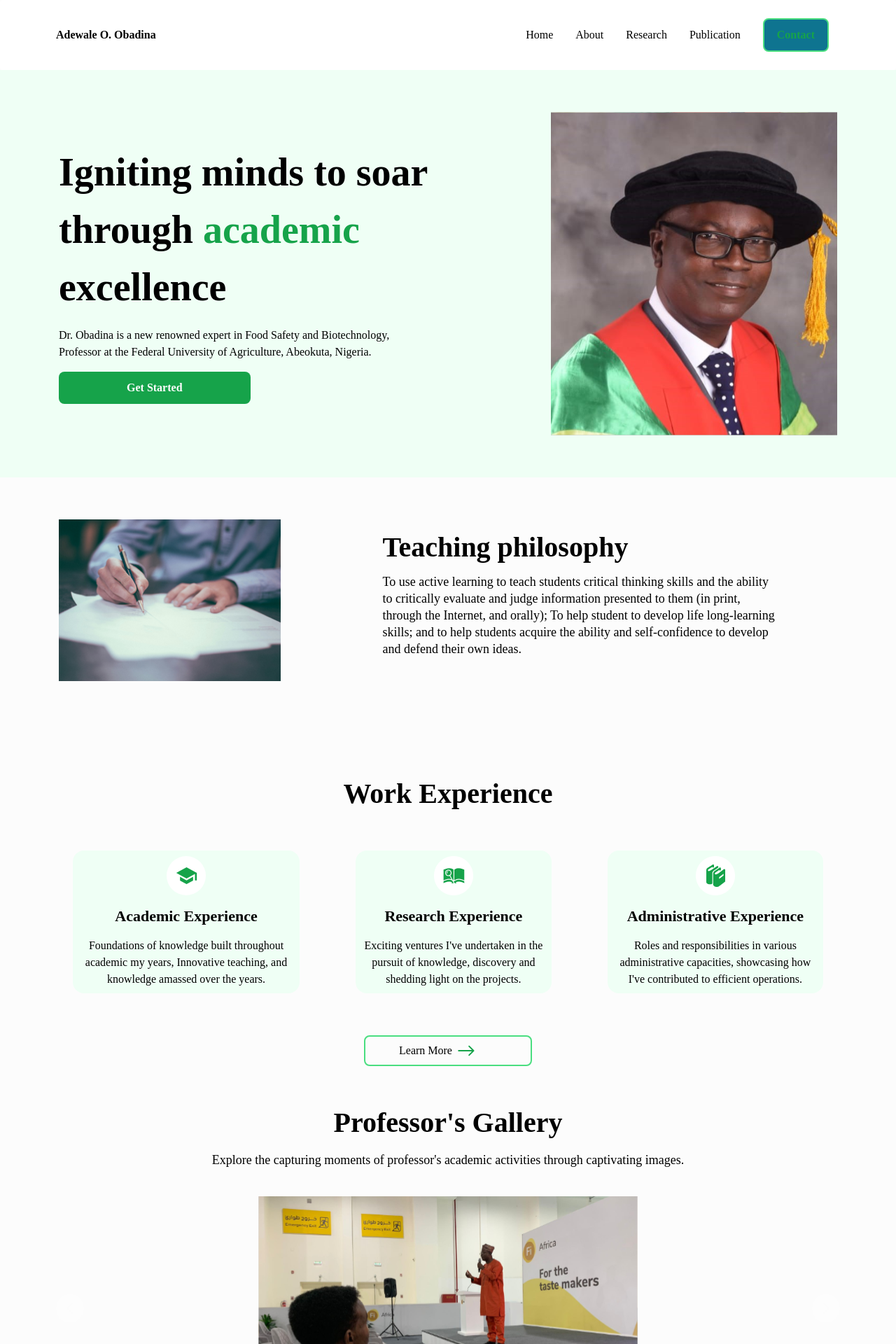
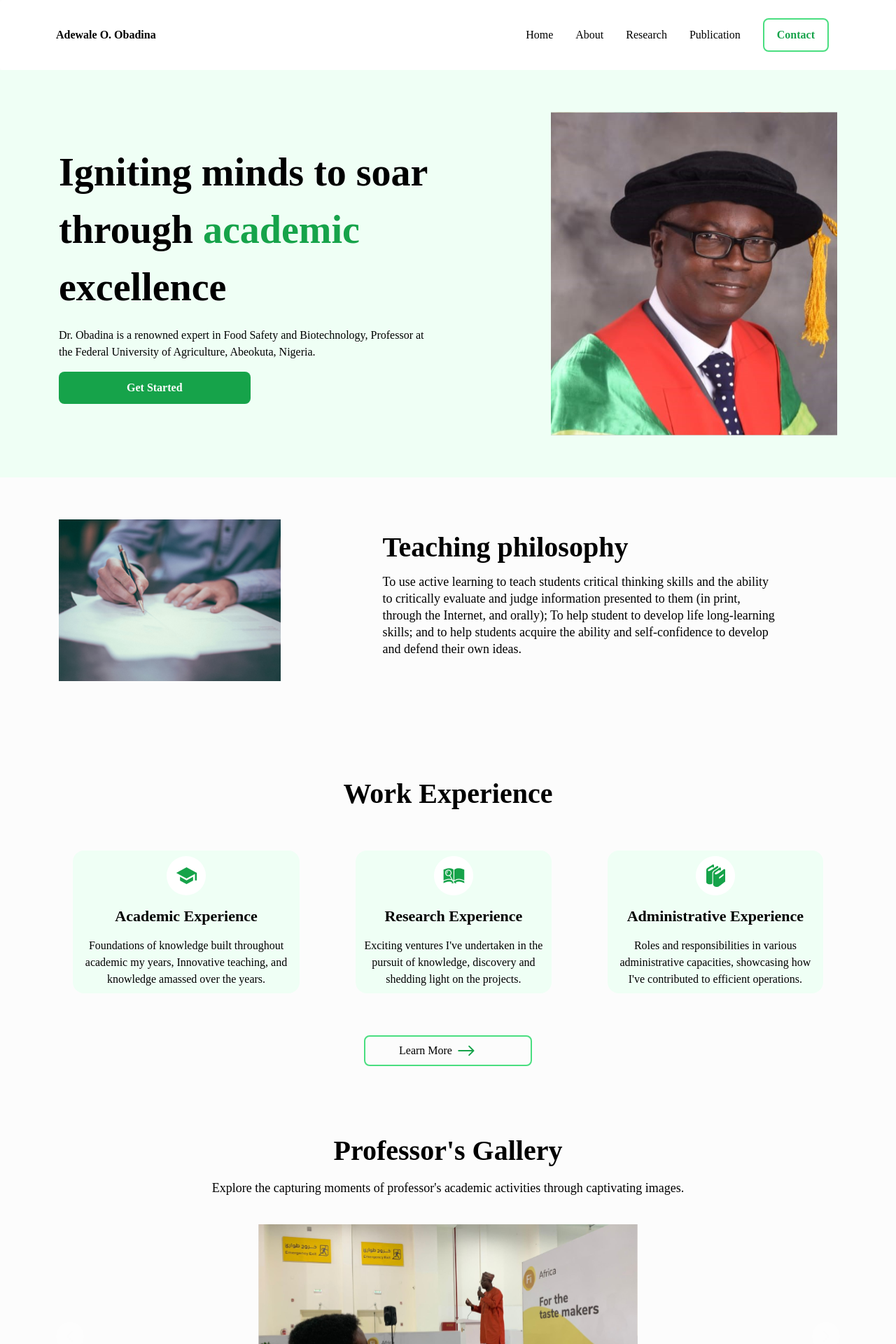
Before and after one commit to Adesanyaolu/obadina_web, a React (Vite) app: page / in a window 1280 px wide. Shown: the top 1920 px of the page at 70% size. Built offline with nearby package versions, Linux system fonts and the light colour scheme.

Commit message:
Adjusted the space in between sections

```diff
--- a/src/components/Footer.jsx
+++ b/src/components/Footer.jsx
@@ -34,7 +34,7 @@ function Footer() {
                     <a href="#">Cookies Settings</a>
                 </div>
 
-                <h6 className="text-white text-center text-base pt-6 md:pt-0 md:text-left ">2023. All right reserved.</h6>
+                <h6 className="text-white text-center text-base pt-6 md:pt-0 md:text-left ">2023. All right reserved. &#169;AdeSanyaOlu </h6>
             </div>
 
         </div>
--- a/src/components/Navigation.jsx
+++ b/src/components/Navigation.jsx
@@ -16,7 +16,7 @@ function Navigation() {
                 <NavLink to="/about" className='mt-3 text-primaryTextDark'> About </NavLink>
                 <NavLink to="/research" className='mt-3 text-primaryTextDark'> Research </NavLink>
                 <NavLink to="/publications" className='my-3 text-primaryTextDark'> Publication </NavLink>
-                <DefaultButton className={'dark:bg-white w-full text-primaryGreen border-green-400 border-2 border-solid rounded-lg'} buttonText={'Contact'} />
+                <DefaultButton className={'dark:bg-white bg-white w-full text-primaryGreen border-green-400 border-2 border-solid rounded-lg'} buttonText={'Contact'} />
             </NavbarCollapse>
         </Navbar>
     );
--- a/src/pages/Homepage.jsx
+++ b/src/pages/Homepage.jsx
@@ -22,7 +22,7 @@ function Homepage() {
                 </div>
                 <div className="left p-5 text-center md:p-5 xl:flex xl:flex-col xl:justify-start xl:text-left xl:w-6/12">
                     <h1 className='font-bold text-ag3 md:text-ag2 md:px-20 xl:px-0 xl:text-ag1'>Igniting minds to soar through <span className='text-primaryGreen'> academic </span> excellence</h1>
-                    <p className='text-base py-4 md:text-agmd xl:text-agmd'>Dr. Obadina  is a new renowned expert in  Food Safety and Biotechnology, Professor at the Federal University  of Agriculture, Abeokuta, Nigeria.</p>
+                    <p className='text-base py-4 md:text-agmd xl:text-agmd'>Dr. Obadina  is a renowned expert in  Food Safety and Biotechnology, Professor at the Federal University  of Agriculture, Abeokuta, Nigeria.</p>
                     <div className='flex justify-center xl:justify-start'>
                         <DefaultButton className={'dark:bg-primaryGreen bg-primaryGreen w-full px-20 text-agsm  text-white '} buttonText={'Get Started'} />
                     </div>
@@ -30,7 +30,7 @@ function Homepage() {
             </div>
 
             {/* Second homepage section - Philosophy */}
-            <div className='xl:flex flex-row items-center xl:py-10 xl:px-16 xl:justify-between '>
+            <div className='py-10 xl:flex flex-row items-center xl:py-10 xl:px-16 xl:justify-between '>
                 <div className="right p-5 flex items-center justify-center xl:w-2/4 xl:justify-start ">
                     <img src="/Image2.png" className='w-full xl:w-3/4 ' alt="" />
                 </div>
@@ -41,7 +41,7 @@ function Homepage() {
             </div>
 
             {/* Third homepage section - Work Experience */}
-            <div className='flex flex-col items-center justify-center  xl:my-10 xl:mx-16'>
+            <div className='flex flex-col items-center justify-center pb-10 xl:my-10 xl:mx-16'>
                 <h3 className='font-bold text-ag4 text-center md:text-ag3 xl:text-ag2 xl:py-10'> Work Experience </h3>
                 {/* Cards */}
                 <div className='xl:flex xl:flex-row xl:justify-between'>
@@ -106,7 +106,7 @@ function Homepage() {
             </div>
 
             {/* Fifth homepage section - Achievement section */}
-            <div className='xl:flex flex-row items-center bg-lightGreen xl:px-16 xl:justify-between '>
+            <div className='pb-10 xl:flex flex-row items-center bg-lightGreen xl:px-16 xl:justify-between '>
                 <div className="right p-5 xl:py-4 xl:w-2/5" >
                     <img src="/books.svg" className='w-full  md:px-8 xl:p-0  xl:w-160  xl:rounded-lg' alt="Books" />
                 </div>
@@ -139,7 +139,7 @@ function Homepage() {
             </div>
 
             {/* Sixth section - Collaboration */}
-            <div className='my-4 mx-8 md:pl-8 xl:flex xl:flex-row xl:px-24 xl:justify-between'>
+            <div className='pb-10 my-4 mx-8 md:pl-8 xl:flex xl:flex-row xl:px-24 xl:justify-between'>
                 <div className='xl:w-2/4'>
                     <div className='my-4'>
                         <h4 className='py-4 font-bold text-ag4 text-center md:text-left md:text-ag3 xl:text-ag2'>Collaborate with us <span className="text-primaryGreen" >today!</span></h4>
```
